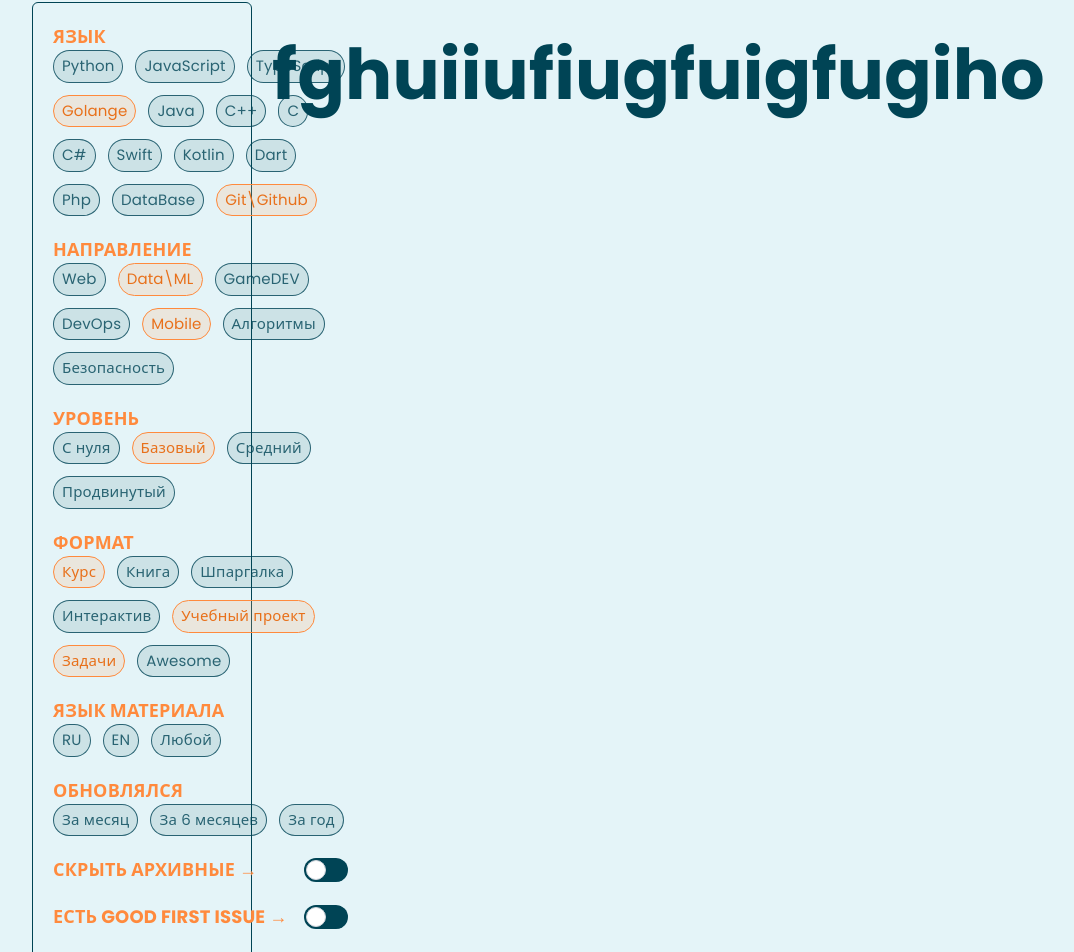
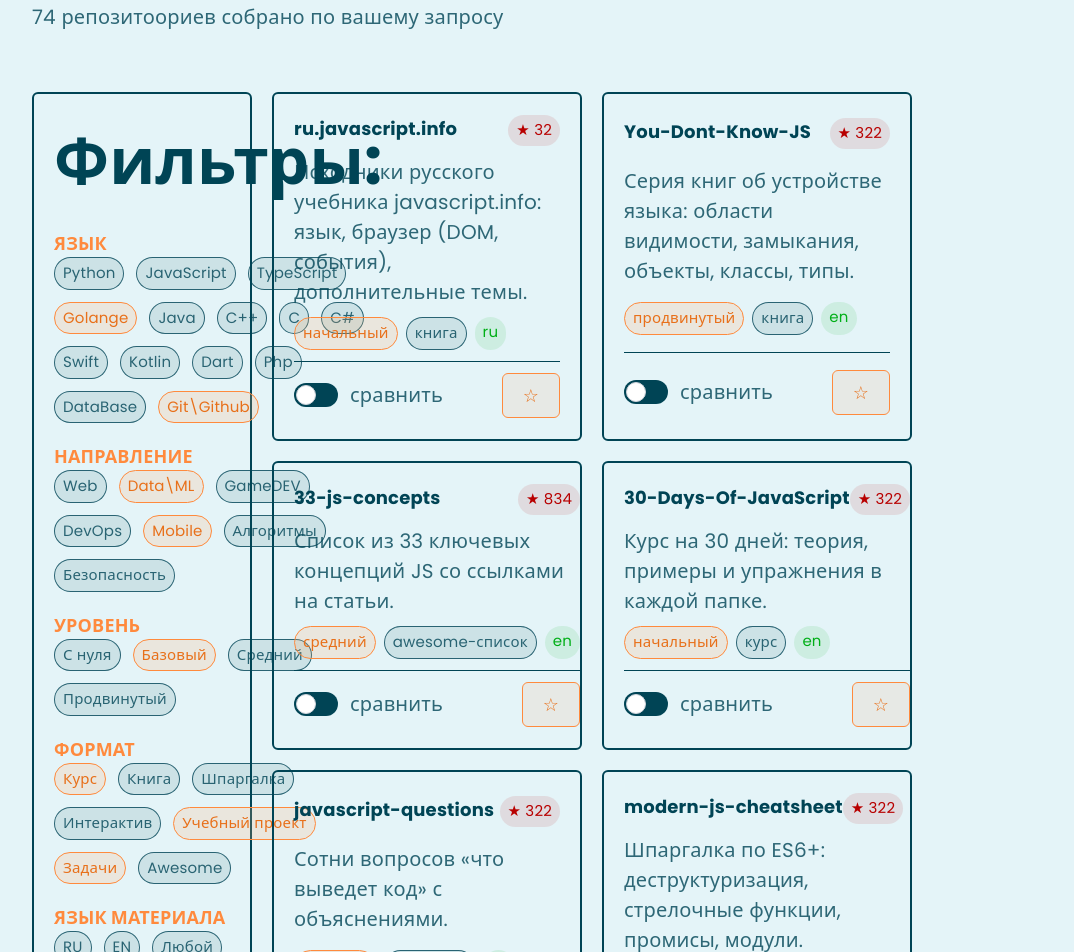
Before and after one commit to shiny-proger/progersHUB, a React (Vite) app: page /Catalog in a window 1280 px wide. Shown: the part 388-1340 px from the top of the page, without its empty margins (168-1242 px from the left). Built offline with nearby package versions, Linux system fonts and the light colour scheme.

Commit message:
catalog designe done + filters comp + repos comp

```diff
--- a/src/components/catalog/Repo/Repo.tsx
+++ b/src/components/catalog/Repo/Repo.tsx
@@ -0,0 +1,45 @@
+import { useState } from "react";
+
+import Button from "../../ui/button/Button";
+import Chip from "../../ui/chip/Chip"
+import { CheckBox } from "../../ui/CheckBox/CheckBox"
+
+type propRepo={
+    name: string,
+    par: string,
+    level: string,
+    lang: string,
+    format: string,
+    stars: number,
+}
+
+export default function Repo({name, par, level, lang, format, stars}: propRepo){
+    const [isEnabled, setIsEnabled] = useState<boolean>(false);
+
+    return (
+        <div className="grid gap-2 border-2 rounded-md p-5 items-center">
+            <div className="flex justify-between">
+                <h3>{name}</h3>
+                <Chip text={"★ " + stars} col={3} />
+            </div>
+            <p>{par}</p>
+            <div className="flex justify-baseline gap-2">
+                <Chip text={level} col={2} />
+                <Chip text={format} col={1} />
+                <Chip text={lang} col={4} />
+            </div>
+            <hr />
+            <div className="flex justify-between">
+                <div className="flex justify-baseline gap-3 items-center">
+                    <CheckBox
+                        checked={isEnabled}
+                        onChange={setIsEnabled}
+                        label="Включить уведомления"
+                    />
+                    <p>сравнить</p>
+                </div>
+                <Button text="☆" margin="" numCSS={true} col={3} />
+            </div>
+        </div>
+    )
+}
--- a/src/components/catalog/filters/Filters.tsx
+++ b/src/components/catalog/filters/Filters.tsx
@@ -8,7 +8,8 @@ export default function Filters(){
     const [isEnabled, setIsEnabled] = useState<boolean>(false);
 
     return (
-        <div className="border-1 border-(--text) text-start p-5 rounded-md mb-10 grid gap-3 sm:gap-5 sm:w-1/4">
+        <div className="border-2 border-(--text) text-start p-5 rounded-md mb-10 grid gap-3 sm:gap-5 sm:w-1/4">
+            <h2>Фильтры:</h2>
             <div className="grid ">
                 <h4>Язык</h4>
                 <div className="flex gap-3 flex-wrap">
--- a/src/pages/catalog/Catalog.tsx
+++ b/src/pages/catalog/Catalog.tsx
@@ -1,17 +1,145 @@
+import Button from "../../components/ui/button/Button";
 import Filters from "../../components/catalog/filters/Filters";
+import Repo from "../../components/catalog/Repo/Repo";
 
+interface Reposes {
+  owner: string;
+  stars: number;
+  name: string;
+  url: string;
+  tech:string;
+  direction: string;
+  level: string;
+  format: string;
+  contentLanguage: string;
+  recommended: boolean;
+  description: string;
+  tutor: string;
+}
+
+const repos = [
+  {
+    "owner": "javascript-tutorial",
+    "stars": 32,
+    "name": "ru.javascript.info",
+    "url": "https://github.com/javascript-tutorial/ru.javascript.info",
+    "tech": "JavaScript",
+    "direction": "Основы и продвинутые концепции",
+    "level": "начальный",
+    "format": "книга",
+    "contentLanguage": "ru",
+    "recommended": true,
+    "description": "Исходники русского учебника javascript.info: язык, браузер (DOM, события), дополнительные темы.",
+    "tutor": "Идите по главам по порядку и в конце каждой решайте задачи. Примеры сразу запускайте в консоли браузера."
+  },
+  {
+    "owner": "getify",
+    "stars": 322,
+    "name": "You-Dont-Know-JS",
+    "url": "https://github.com/getify/You-Dont-Know-JS",
+    "tech": "JavaScript",
+    "direction": "Основы и продвинутые концепции",
+    "level": "продвинутый",
+    "format": "книга",
+    "contentLanguage": "en",
+    "recommended": false,
+    "description": "Серия книг об устройстве языка: области видимости, замыкания, объекты, классы, типы.",
+    "tutor": "Читайте после базового курса, по одной книге серии. Всё непонятное проверяйте маленькими примерами в консоли."
+  },
+  {
+    "owner": "leonardomso",
+    "stars": 834,
+    "name": "33-js-concepts",
+    "url": "https://github.com/leonardomso/33-js-concepts",
+    "tech": "JavaScript",
+    "direction": "Основы и продвинутые концепции",
+    "level": "средний",
+    "format": "awesome-список",
+    "contentLanguage": "en",
+    "recommended": false,
+    "description": "Список из 33 ключевых концепций JS со ссылками на статьи.",
+    "tutor": "Используйте как чек-лист: берите тему, читайте две-три статьи по ссылкам и переходите к следующей. Русский перевод ищите в README."
+  },
+  {
+    "owner": "Asabeneh",
+    "stars": 322,
+    "name": "30-Days-Of-JavaScript",
+    "url": "https://github.com/Asabeneh/30-Days-Of-JavaScript",
+    "tech": "JavaScript",
+    "direction": "Основы и продвинутые концепции",
+    "level": "начальный",
+    "format": "курс",
+    "contentLanguage": "en",
+    "recommended": true,
+    "description": "Курс на 30 дней: теория, примеры и упражнения в каждой папке.",
+    "tutor": "Проходите по одной папке в день: читайте README, повторяйте примеры руками, затем делайте упражнения. К следующему дню переходите, когда задачи решены."
+  },
+  {
+    "owner": "lydiahallie",
+    "stars": 322,
+    "name": "javascript-questions",
+    "url": "https://github.com/lydiahallie/javascript-questions",
+    "tech": "JavaScript",
+    "direction": "Основы и продвинутые концепции",
+    "level": "средний",
+    "format": "тренажёр",
+    "contentLanguage": "ru",
+    "recommended": false,
+    "description": "Сотни вопросов «что выведет код» с объяснениями.",
+    "tutor": "Сначала ответьте на вопрос сами, не запуская код, потом откройте ответ и сравните. Ошибочные вопросы выписывайте и повторяйте позже."
+  },
+  {
+    "owner": "mbeaudru",
+    "stars": 322,
+    "name": "modern-js-cheatsheet",
+    "url": "https://github.com/mbeaudru/modern-js-cheatsheet",
+    "tech": "JavaScript",
+    "direction": "Основы и продвинутые концепции",
+    "level": "начальный",
+    "format": "шпаргалка",
+    "contentLanguage": "ru",
+    "recommended": false,
+    "description": "Шпаргалка по ES6+: деструктуризация, стрелочные функции, промисы, модули.",
+    "tutor": "Прочтите целиком один раз, затем возвращайтесь за нужным разделом. Каждый пример перепишите руками, а не копируйте."
+  },
+  {
+    "owner": "denysdovhan",
+    "stars": 322,
+    "name": "wtfjs",
+    "url": "https://github.com/denysdovhan/wtfjs",
+    "tech": "JavaScript",
+    "direction": "Основы и продвинутые концепции",
+    "level": "средний",
+    "format": "шпаргалка",
+    "contentLanguage": "ru",
+    "recommended": false,
+    "description": "Странное поведение языка с объяснениями.",
+    "tutor": "Читайте после основ: угадайте результат, затем читайте объяснение. Это закрепляет приведение типов и особенности языка."
+  },
+]
 function Catalog(){
      return (
-          <>
-               <div className="text-start xl:mt-40 mt-20">
+          <div className="grid items-center gap-5 mb-10">
+               <div className="text-start xl:mt-40 mt-20 mb-10">
                     <h1>Каталог репозиториев <span className="text-grad text-nowrap">PROGERS HUB</span></h1>
+                    <p>74 репозитоориев собрано по вашему запросу</p>
                </div>
                <div className="grid sm:flex gap-5">
                     <Filters />
-                    <h1>fghuiiufiugfuigfugiho</h1>
+                    <div className="grid grid-cols-1 md:grid-cols-2 gap-5">
+                         {repos.map((elem)=>{
+                         return(
+                              <Repo name={elem.name} par={elem.description} level={elem.level} lang={elem.contentLanguage} format={elem.format} stars={elem.stars} />
+                              )
+                         })
+
+                         }
+
+                    </div>
+
                </div>
-
-          </>
+               <Button text="Показать еще" margin='' numCSS={true} col={3} />
+          </div>
 
      )
 }
```
Also changed, not shown: Снимок экрана 2026-11-09 214731.png (added), 1 other file (tests, documents, lock files or other folders).
